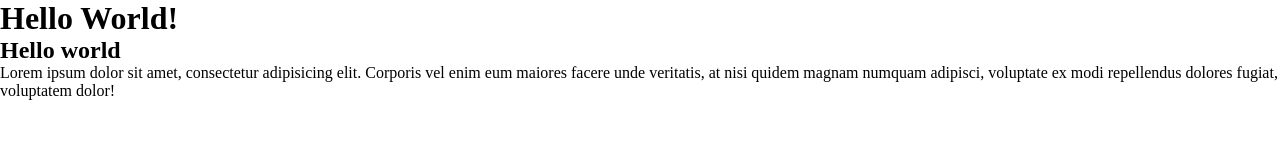
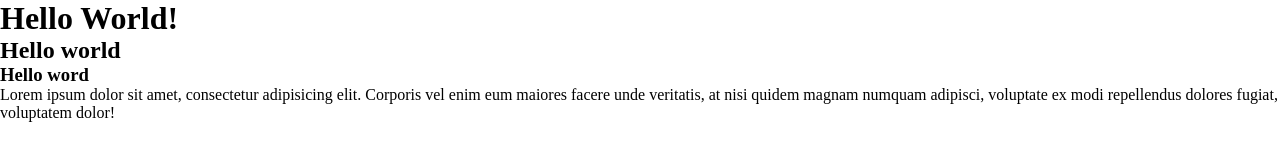
Before and after one commit to siarhyenka/test2023, a plain HTML site: page index.html in a window 1280 px wide. Drawn offline with Linux system fonts and the light colour scheme.

Commit message:
added - h3 title

```diff
--- a/index.html
+++ b/index.html
@@ -10,6 +10,7 @@
 <body>
     <h1>Hello World!</h1>
     <h2>Hello world</h2>
+    <h3>Hello word</h3>
     <p>Lorem ipsum dolor sit amet, consectetur adipisicing elit. Corporis vel enim eum maiores facere unde veritatis, at nisi quidem magnam numquam adipisci, voluptate ex modi repellendus dolores fugiat, voluptatem dolor!</p>
 </body>
 </html>
```
